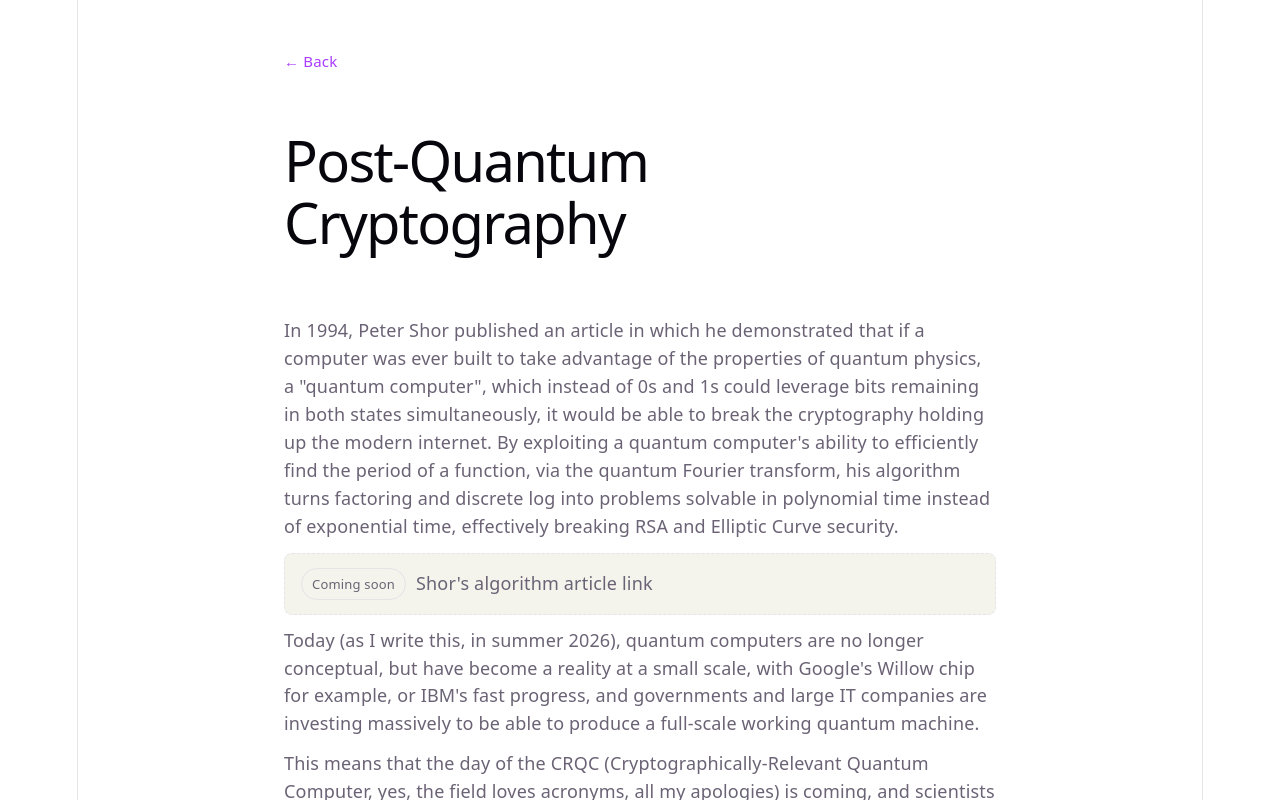
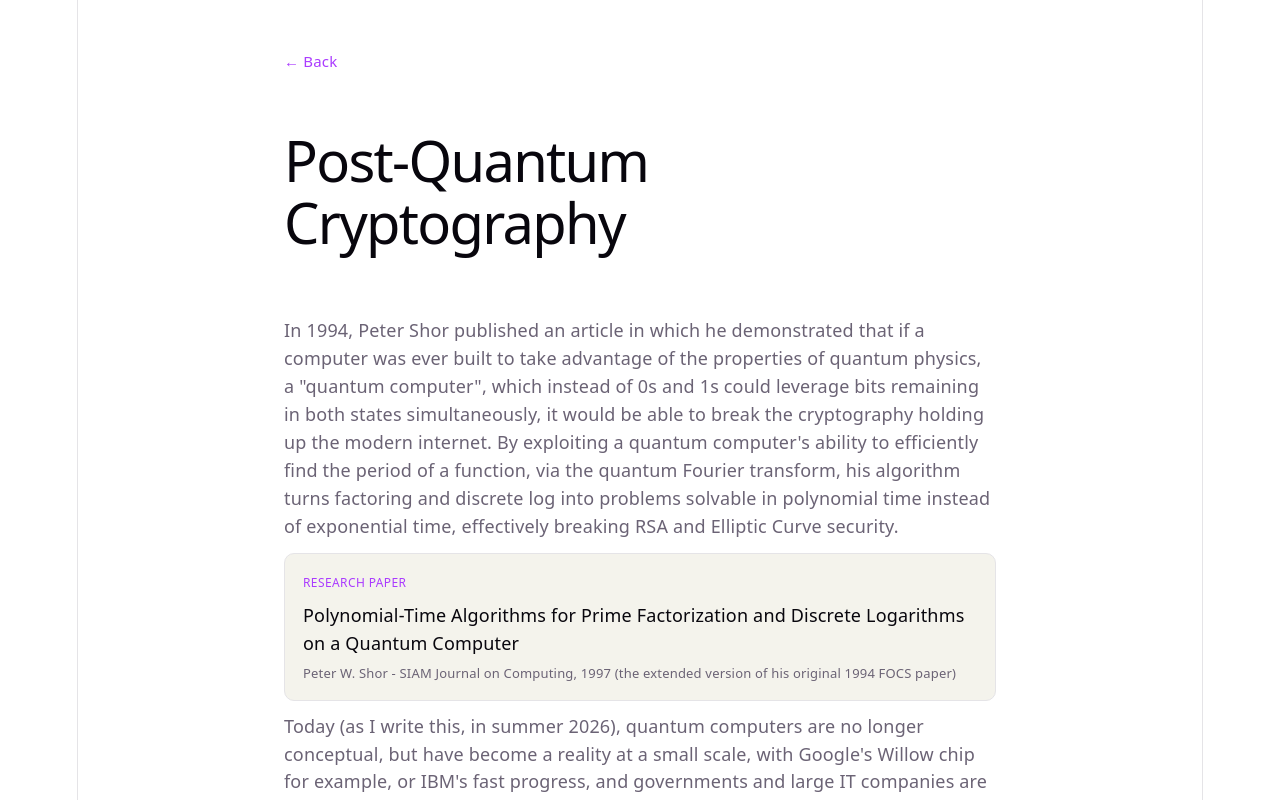
Before and after one commit to gillo7/CryptoMaths, a React (Vite) app in the folder frontend/: page /post-quantum-cryptography in a window 1280 px wide. Shown: the top 800 px of the page. Built offline with nearby package versions, Linux system fonts and the light colour scheme.

Commit message:
Replace the hub page's Shor's algorithm placeholder with a real citation
Links Shor's actual paper (arXiv quant-ph/9508027, the extended SIAM J.
Comput. 1997 version of his original 1994 FOCS result), verified to
resolve. Linked externally per the site's paper-citation convention,
not self-hosted.

```diff
--- a/frontend/src/pages/PostQuantumCryptography.tsx
+++ b/frontend/src/pages/PostQuantumCryptography.tsx
@@ -27,7 +27,22 @@ function PostQuantumCryptography() {
           solvable in polynomial time instead of exponential time,
           effectively breaking RSA and Elliptic Curve security.
         </p>
-        <PostQuantumPlaceholder label="Shor's algorithm article link" />
+        <a
+          href="https://arxiv.org/abs/quant-ph/9508027"
+          target="_blank"
+          rel="noopener noreferrer"
+          className="article-preview"
+        >
+          <span className="article-kicker">Research paper</span>
+          <p className="article-title">
+            Polynomial-Time Algorithms for Prime Factorization and
+            Discrete Logarithms on a Quantum Computer
+          </p>
+          <p className="article-byline">
+            Peter W. Shor - SIAM Journal on Computing, 1997 (the
+            extended version of his original 1994 FOCS paper)
+          </p>
+        </a>
         <p>
           Today (as I write this, in summer 2026), quantum computers are
           no longer conceptual, but have become a reality at a small
```
